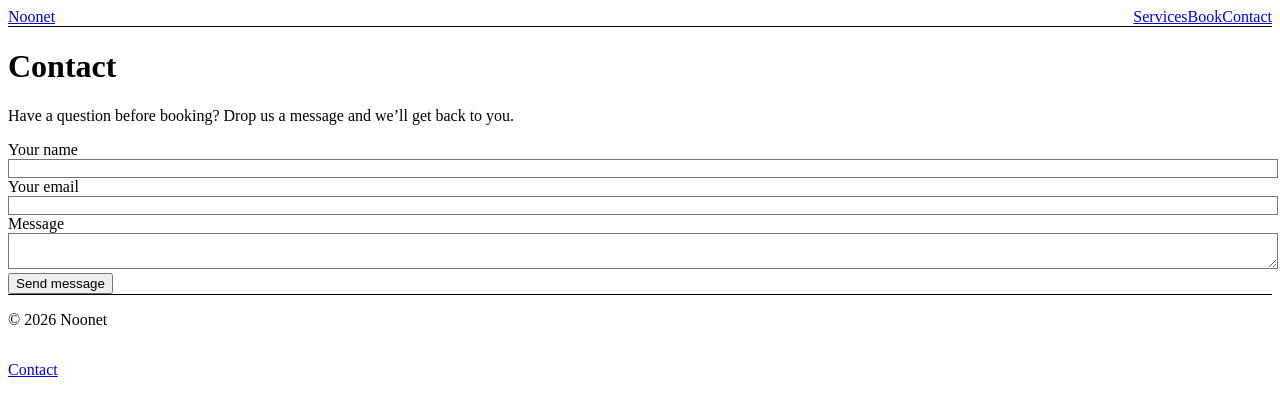
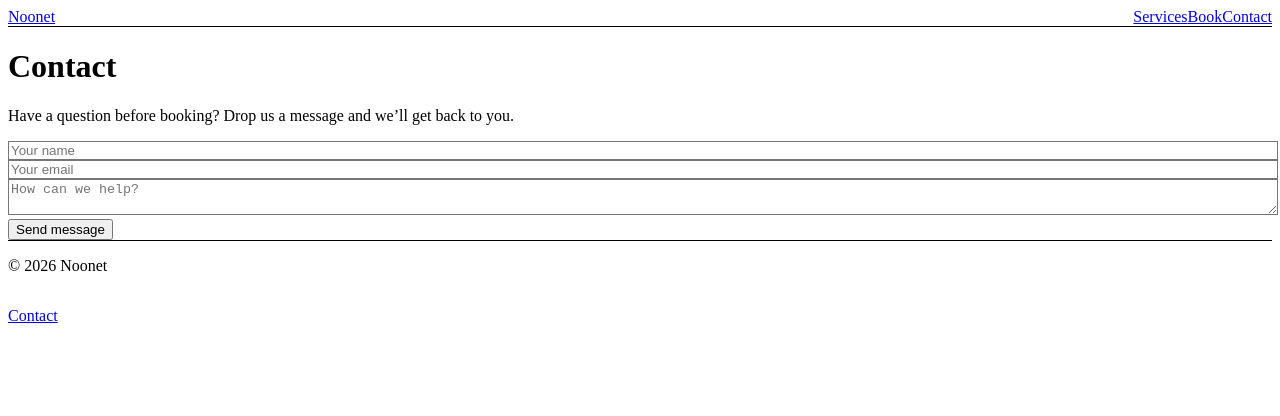
Before and after one commit to tashaingle/noonet-site, a Next.js app: page /contact in a window 1280 px wide. Shown: the top 416 px of the page. Built offline with nearby package versions, Linux system fonts and the light colour scheme.

Commit message:
Fix Netlify forms migration

```diff
--- /dev/null
+++ b/public/__forms.html
@@ -0,0 +1,10 @@
+<html>
+  <body>
+    <form name="contact" data-netlify="true" hidden>
+      <input type="hidden" name="form-name" value="contact" />
+      <input name="name" type="text" />
+      <input name="email" type="email" />
+      <textarea name="message"></textarea>
+    </form>
+  </body>
+</html>
--- a/src/app/contact/page.tsx
+++ b/src/app/contact/page.tsx
@@ -1,4 +1,32 @@
+"use client";
+
+import { useState } from "react";
+
 export default function Contact() {
+  const [status, setStatus] = useState<"idle" | "sending" | "sent" | "error">("idle");
+
+  const handleSubmit = async (e: React.FormEvent<HTMLFormElement>) => {
+    e.preventDefault();
+    setStatus("sending");
+
+    const form = e.currentTarget;
+    const formData = new FormData(form);
+
+    try {
+      const res = await fetch("/__forms.html", {
+        method: "POST",
+        headers: { "Content-Type": "application/x-www-form-urlencoded" },
+        body: new URLSearchParams(formData as any).toString(),
+      });
+
+      if (!res.ok) throw new Error("Failed");
+      setStatus("sent");
+      form.reset();
+    } catch {
+      setStatus("error");
+    }
+  };
+
   return (
     <main className="py-12">
       <h1 className="text-3xl font-bold">Contact</h1>
@@ -7,55 +35,24 @@ export default function Contact() {
         Have a question before booking? Drop us a message and we’ll get back to you.
       </p>
 
-      <form
-        name="contact"
-        method="POST"
-        data-netlify="true"
-        data-netlify-honeypot="bot-field"
-        action="/contact/thanks"
-        className="mt-8 space-y-4 max-w-lg"
-      >
-        {/* Netlify form name */}
+      <form onSubmit={handleSubmit} className="mt-8 space-y-4 max-w-lg">
+        {/* Must match the name in __forms.html */}
         <input type="hidden" name="form-name" value="contact" />
 
-        {/* Honeypot (spam trap) */}
-        <input type="hidden" name="bot-field" />
-
-        <div>
-          <label className="block text-sm font-medium mb-1">Your name</label>
-          <input
-            name="name"
-            type="text"
-            required
-            className="w-full rounded-xl border p-3 focus:outline-none focus:ring-2 focus:ring-black"
-          />
-        </div>
-
-        <div>
-          <label className="block text-sm font-medium mb-1">Your email</label>
-          <input
-            name="email"
-            type="email"
-            required
-            className="w-full rounded-xl border p-3 focus:outline-none focus:ring-2 focus:ring-black"
-          />
-        </div>
-
-        <div>
-          <label className="block text-sm font-medium mb-1">Message</label>
-          <textarea
-            name="message"
-            required
-            className="w-full rounded-xl border p-3 h-32 focus:outline-none focus:ring-2 focus:ring-black"
-          />
-        </div>
+        <input name="name" type="text" placeholder="Your name" required className="w-full rounded-xl border p-3" />
+        <input name="email" type="email" placeholder="Your email" required className="w-full rounded-xl border p-3" />
+        <textarea name="message" placeholder="How can we help?" required className="w-full rounded-xl border p-3 h-32" />
 
         <button
           type="submit"
-          className="rounded-xl bg-black px-6 py-3 text-white font-medium hover:opacity-90 transition"
+          disabled={status === "sending"}
+          className="rounded-xl bg-black px-6 py-3 text-white font-medium hover:opacity-90 disabled:opacity-50"
         >
-          Send message
+          {status === "sending" ? "Sending..." : "Send message"}
         </button>
+
+        {status === "sent" && <p className="text-sm text-green-600">Thanks! Your message has been sent.</p>}
+        {status === "error" && <p className="text-sm text-red-600">Something went wrong—please try again.</p>}
       </form>
     </main>
   );
```
